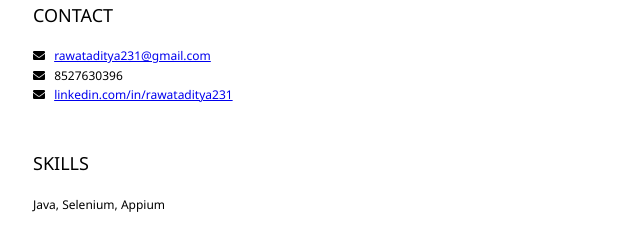
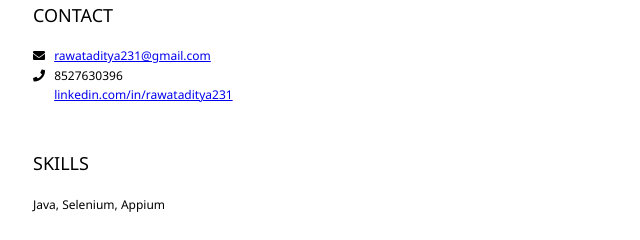
Before and after one commit to AdityaRawat23/resume, a plain HTML site: page index.html in a window 1280 px wide. Shown: the part 170-410 px from the top of the page, 151-791 px from the left. Drawn offline with Linux system fonts and the light colour scheme.

Commit message:
icon updates

```diff
--- a/index.html
+++ b/index.html
@@ -23,11 +23,11 @@
                         <a href="mailto:rawataditya231@gmail.com">rawataditya231@gmail.com</a>
                     </p>
 					<p>
-                        <i class="fa fa-envelope" aria-hidden="true"></i>
+                        <i class="fa fa-phone" aria-hidden="true"></i>
                         <a>8527630396</a>
                     </p>
 					<p>
-                        <i class="fa fa-envelope" aria-hidden="true"></i>
+                        <i class="fa fa-linkedin" aria-hidden="true"></i>
                         <a href="linkedin.com/in/rawataditya231">linkedin.com/in/rawataditya231</a>
                     </p>
 				</section>
```
